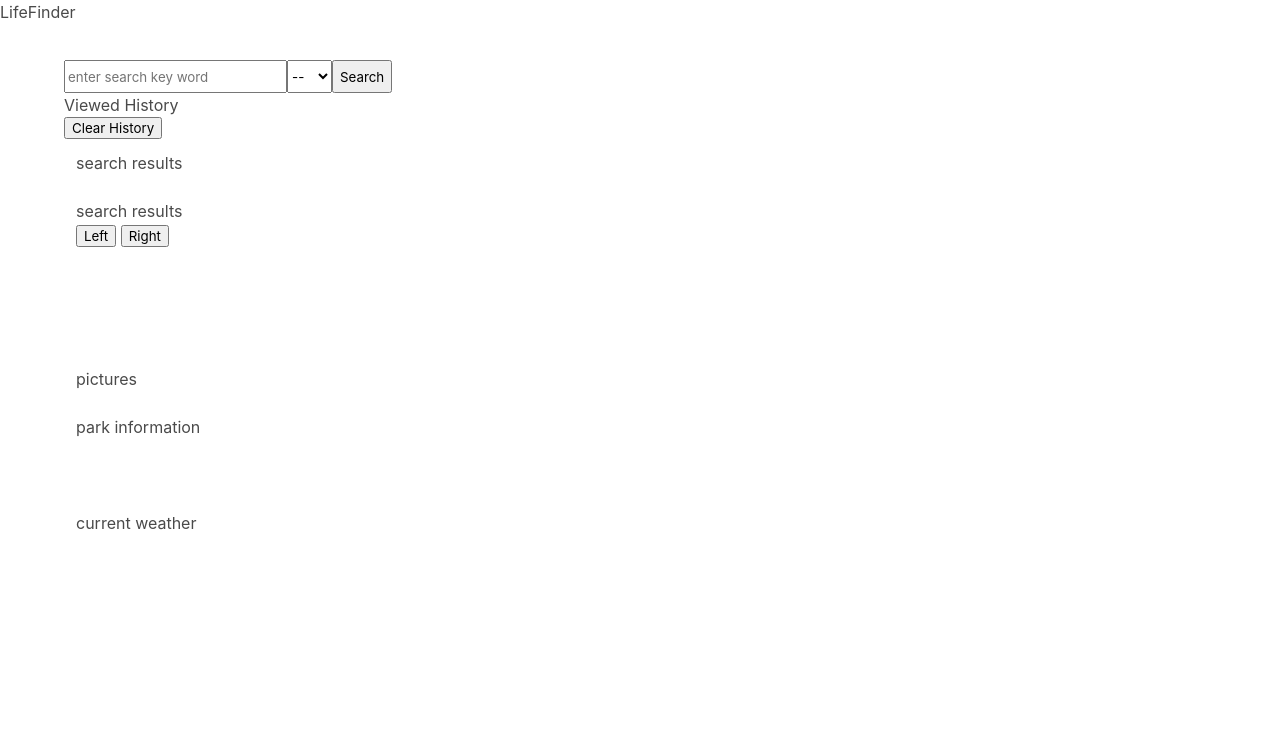
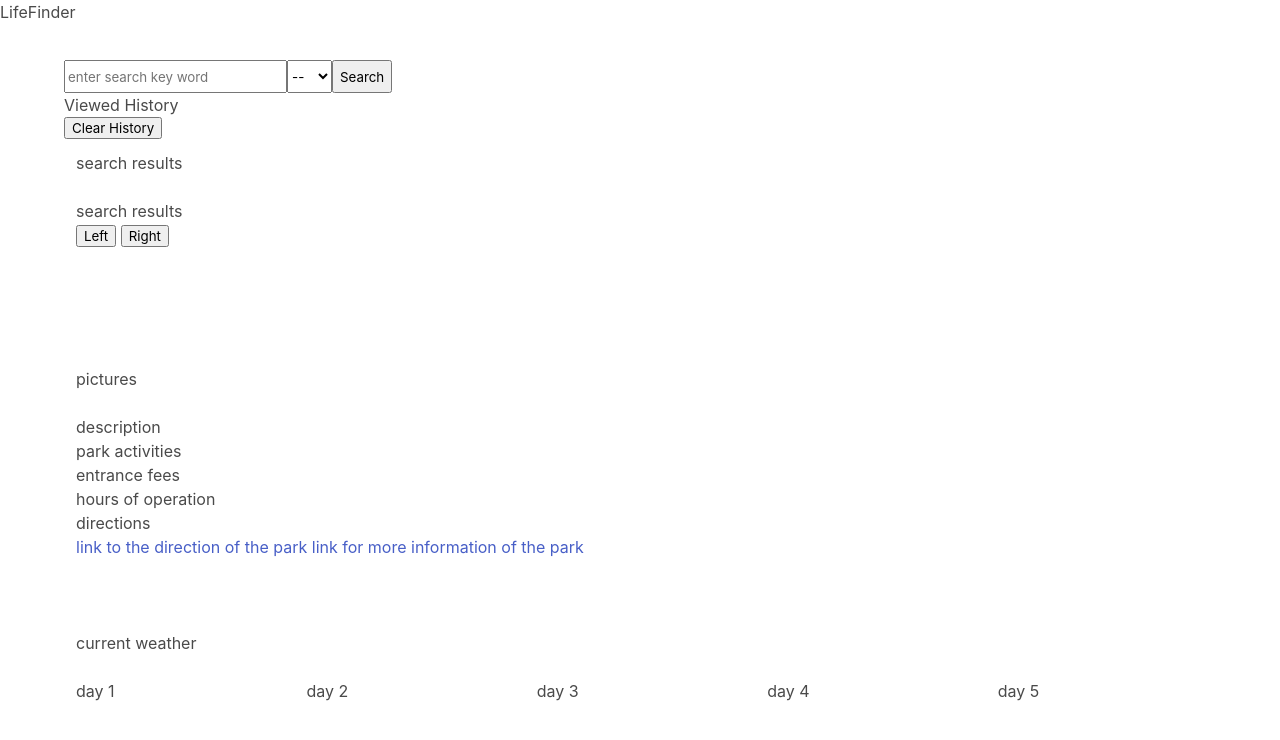
Before and after one commit to hbbc248/National-Parks-Finder, a plain HTML site: page index.html in a window 1280 px wide. Drawn offline with nearby package versions, Linux system fonts and the light colour scheme.

Commit message:
section details

```diff
--- a/index.html
+++ b/index.html
@@ -106,7 +106,13 @@
                 pictures
             </div>
             <div class="column" id="park-info">
-                park information
+               <p id="park-description">description</p>
+               <p id="activities">park activities</p>
+               <div id="entrance-fees">entrance fees</div>
+               <div id="operating-hours">hours of operation</div>
+               <p id="directions">directions</p>
+               <a id="direction-url">link to the direction of the park</a>
+               <a id="more-info">link for more information of the park</a>
             </div>
         </div>
     </section>
@@ -118,11 +124,11 @@
             </div>
             <div class="column" id="forecast">
                 <div class="columns">
-                    <div class="column" id="day-1"></div>
-                    <div class="column" id="day-2"></div>
-                    <div class="column" id="day-3"></div>
-                    <div class="column" id="day-4"></div>
-                    <div class="column" id="day-5"></div>
+                    <div class="column" id="day-1">day 1</div>
+                    <div class="column" id="day-2">day 2</div>
+                    <div class="column" id="day-3">day 3</div>
+                    <div class="column" id="day-4">day 4</div>
+                    <div class="column" id="day-5">day 5</div>
                 </div>
 
 
```
